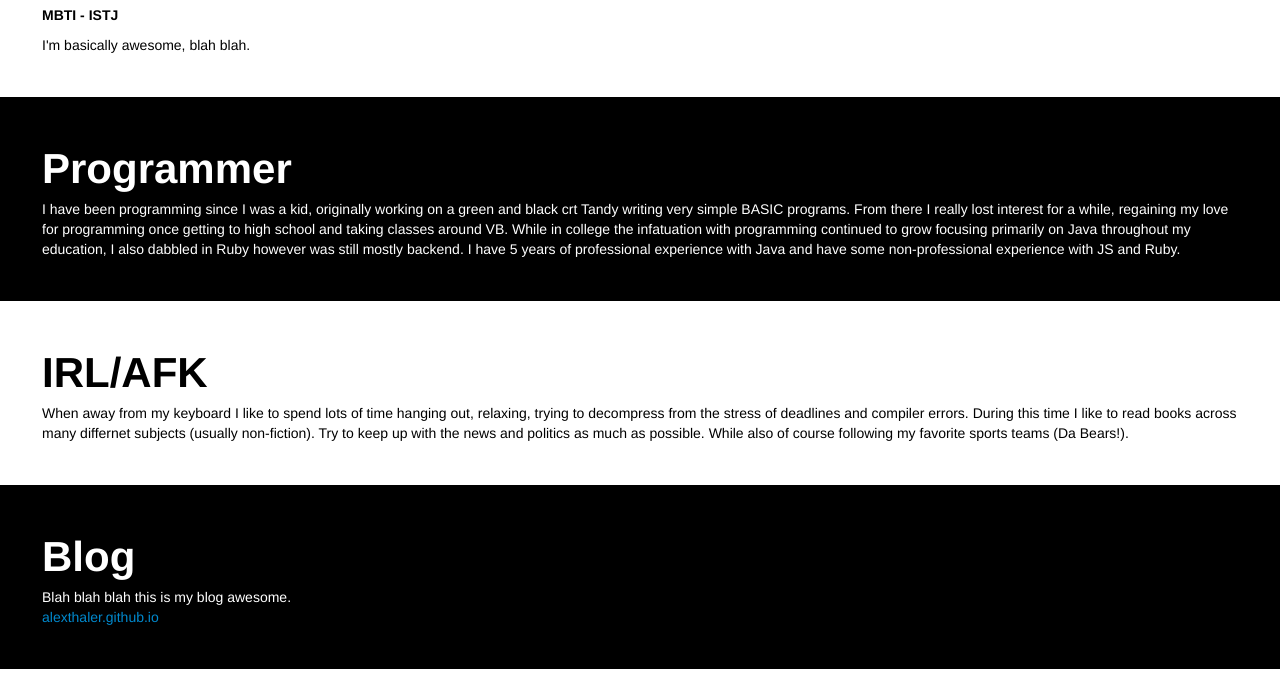
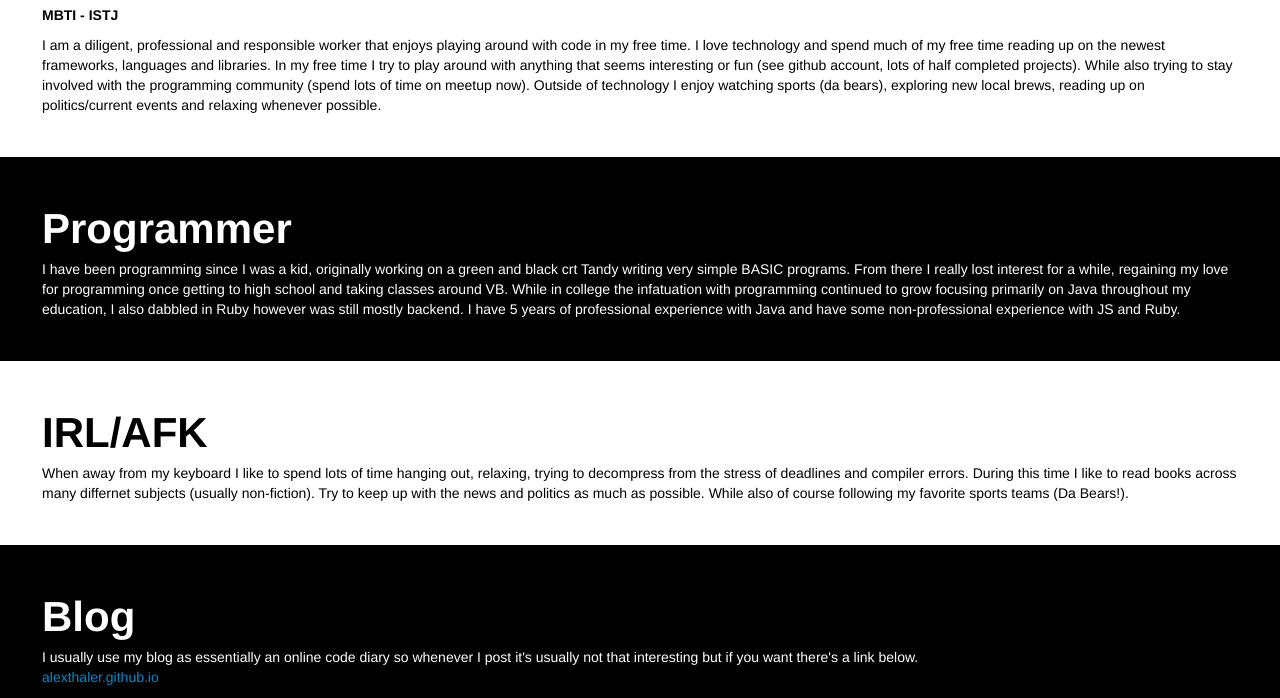
Before and after one commit to alexthaler/alexthaler.com, a website: page index.html in a window 1280 px wide. Shown: the part 722-1420 px from the top of the page. Drawn offline with nearby package versions, Linux system fonts and the light colour scheme; files that its build step writes are made by us from their sources.

Commit message:
added more content

```diff
--- a/index.html
+++ b/index.html
@@ -26,7 +26,7 @@
 				<h1 class="title">About</h1>
 				<h5>MBTI - ISTJ</h5>
 				<span>
-					I'm basically awesome, blah blah.
+					I am a diligent, professional and responsible worker that enjoys playing around with code in my free time. I love technology and spend much of my free time reading up on the newest frameworks, languages and libraries.  In my free time I try to play around with anything that seems interesting or fun (see github account, lots of half completed projects).  While also trying to stay involved with the programming community (spend lots of time on meetup now). Outside of technology I enjoy watching sports (da bears), exploring new local brews, reading up on politics/current events and relaxing whenever possible.
 				</span>
 			</section>
 
@@ -44,7 +44,7 @@
 
 			<section class="banner banner-dark" id="blog">
 				<h1 class="title">Blog</h1>
-				<span class="content">Blah blah blah this is my blog awesome.
+				<span class="content">I usually use my blog as essentially an online code diary so whenever I post it's usually not that interesting but if you want there's a link below.
 					<br>
 					<a href="http://alexthaler.github.io">alexthaler.github.io</a>
 				</span>
```
